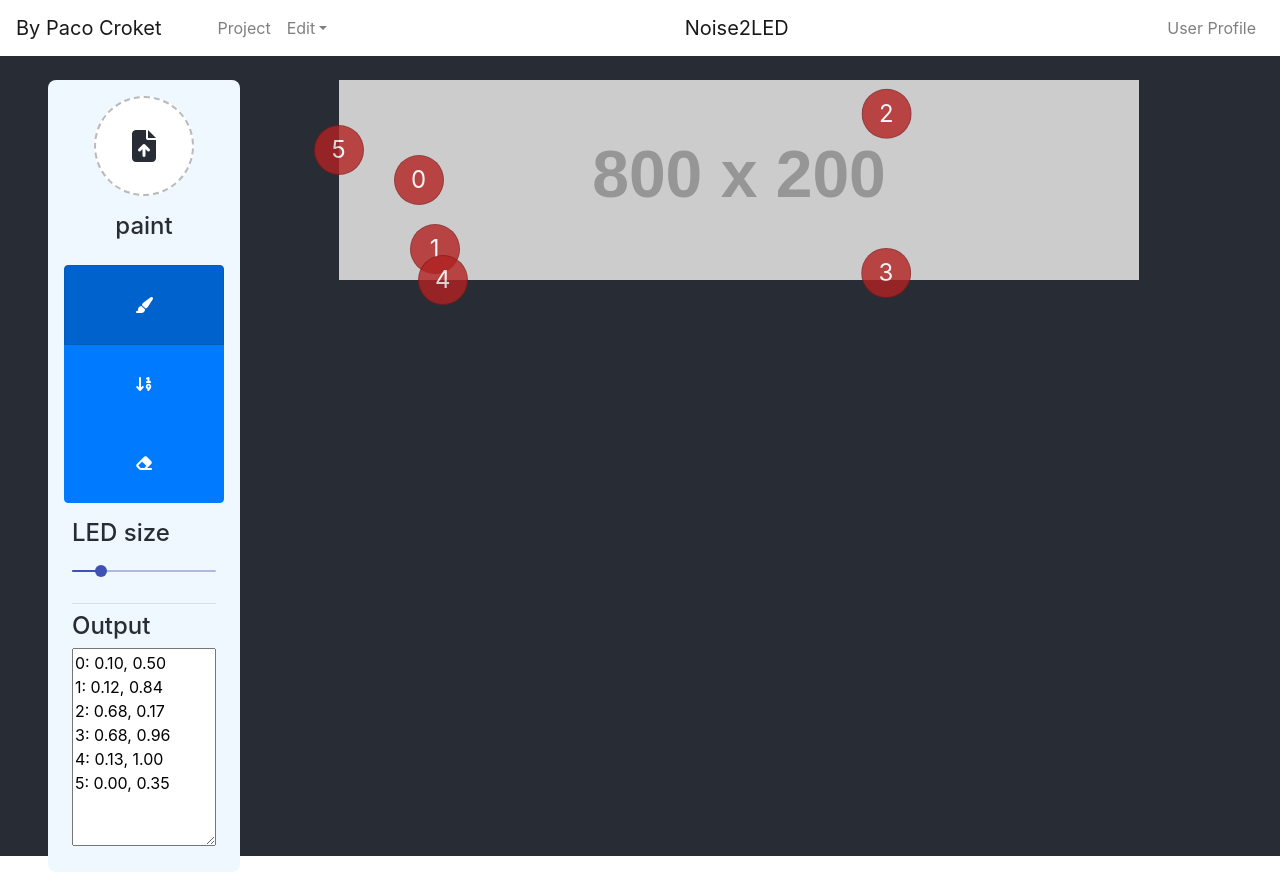
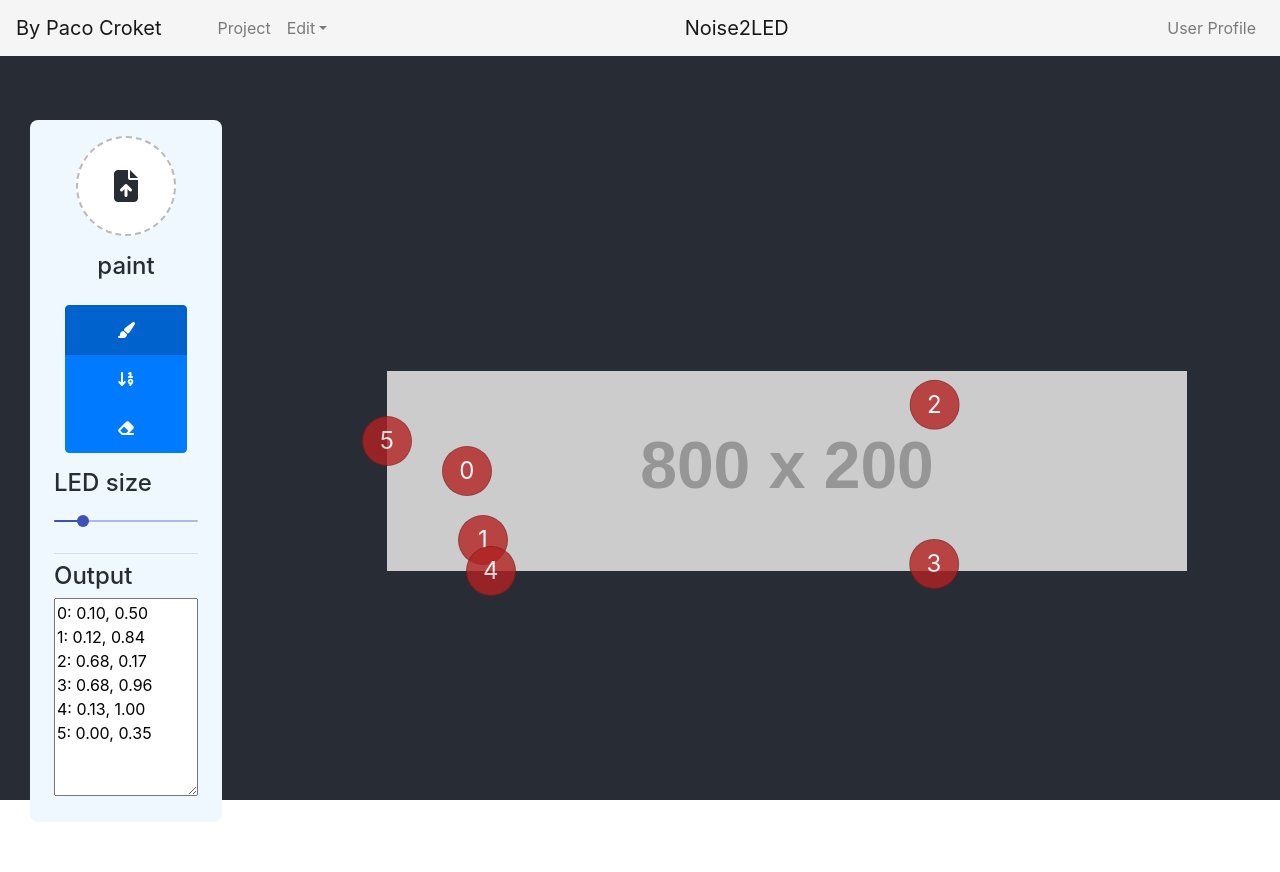
Before and after one commit to pacoCroket/coord-noise-simulation, a React (Create React App) app: page / in a window 1280 px wide. After the commit the page ends 822 px from the top, so only its background shows below. Built offline with nearby package versions, Linux system fonts and the light colour scheme.

Commit message:
windowsize fixed, LEDs pos resize with img resize

```diff
--- a/public/index.html
+++ b/public/index.html
@@ -52,7 +52,6 @@
     <title>Noise2LED</title>
   </head>
   <body>
-    <noscript>You need to enable JavaScript to run this app.</noscript>
     <div id="root"></div>
     <!--
       This HTML file is a template.
--- a/src/App.css
+++ b/src/App.css
@@ -5,24 +5,25 @@ body {
     "Helvetica Neue", sans-serif;
   -webkit-font-smoothing: antialiased;
   -moz-osx-font-smoothing: grayscale;
+  height: 100vh;
   overflow: hidden;
 }
 
-.App {
-  height: 100vh;
+#root {
+  height: 100%
 }
 
-.App-header {
-  background-color: #282c34;
-  display: inline-block;
-  /* flex-direction: column; */
-  align-items: center;
-  /* justify-content: left; */
-  font-size: calc(10px + 2vmin);
+/* NAVBAR */
+.navbar {
+  background-color: whitesmoke;
+}
+
+/* APP */
+
+.App {
+  height: 100%;
+  background-color: #282c34;  background-color: #282c34;
   color: white;
-  /* height: 93vh; */
-  position: relative;
-  width: 100%;
 }
 
 /* NavBar */
@@ -33,10 +34,12 @@ body {
 /* End NavBar */
 /* Workspace */
 .workspace {
-  min-width: 100%;
-  max-height: 100%;
-  margin: 0 4rem;
-  padding: 0;
+  margin: 4rem;
+  /* padding: 3rem; */
+  display: flex;
+  align-items: center;
+  justify-content: center;
+  font-size: calc(10px + 2vmin);
 }
 
 /* End Workspace */
@@ -104,12 +107,12 @@ body {
   /* max-height: 100%; */
   display: flex;
   /* align-items: center; */
-  /* justify-content: center; */
+  justify-content: center;
   /* background: none; */
   width: 100%;
   /* height: 200px; */
-  padding: 0;
-  margin: 0;
+  /* padding: 0; */
+  /* margin: 0 3rem; */
 }
 
 .backImg {
@@ -139,7 +142,7 @@ code {
 }
 
 .btn-toolbar {
-  width: 100%;
+  width: 80%;
   padding: 1rem;
   align-items: center;
   justify-content: flex-start;
@@ -147,7 +150,7 @@ code {
 }
 
 .toolbox-btn {
-  height: 80px;
+  height: 50px;
   font-size: 100%;
 }
 
--- a/src/App.js
+++ b/src/App.js
@@ -98,12 +98,12 @@ class App extends Component {
 
   render() {
     return (
-      <div className="App">
-        <NavBar id="NavBar"></NavBar>
-        <header className="App-header h-100">
-          <div className="container-fluid workspace noSel px-5 py-4">
+      <div className="App" id="app">
+      <NavBar id="NavBar"></NavBar>
+        {/* <header className="App-header"> */}
+          <div className="container-fluid workspace noSel">
             {/* TODO snap workspace to bottom */}
-            <div className="row mx-auto">
+            <div className="row container-fluid">
               <div className="col-md-auto p-0">
                 <EditTools
                   leds={this.state.leds}
@@ -115,7 +115,7 @@ class App extends Component {
               </div>
               {/* TODO vertical divider */}
               <div className="col-1 p-0"></div>
-              <div className="col p-0">
+              <div className="col p-0 my-auto">
                 <Canvas
                   leds={this.state.leds}
                   tooling={this.state.tooling}
@@ -129,7 +129,7 @@ class App extends Component {
               </div>
             </div>
           </div>
-        </header>
+        {/* </header> */}
       </div>
     );
   }
--- a/src/components/Canvas.js
+++ b/src/components/Canvas.js
@@ -9,6 +9,17 @@ export default class Canvas extends Component {
     this.state = { isDragging: false, isDraggingLed: false, tempLeds: [] };
   }
 
+  // Update image dimensions when resizing window
+  updateDimensions = () => {
+    this.props.onImgLoaded(document.getElementById("canvas"));
+  };
+  componentDidMount() {
+    window.addEventListener("resize", this.updateDimensions);
+  }
+  componentWillUnmount() {
+    window.removeEventListener("resize", this.updateDimensions);
+  }
+
   getRelativeFractionPos = ({ clientX, clientY }) => {
     const { imgX, imgY } = this.props.backImg.imgPos;
     // scale x and y to be fractions of the image
@@ -18,12 +29,11 @@ export default class Canvas extends Component {
     return { x, y };
   };
 
-  setStyle = () => {
-    console.log(document.getElementById("canvas").height());
-    if (document.getElementById("canvas").height() > document.getElementById("canvas").width()) {
-      return { height: 100 + "%", width: "auto" };
+  setImgStyle = () => {
+    if (this.props.backImg.imgSize.height > this.props.backImg.imgSize.width) {
+      return { height: '100%', width: 'auto' };
     } else {
-      return { width: 100 + "%", height: "auto" };
+      return { width: '100%', height: 'auto' };
     }
   };
 
@@ -47,7 +57,7 @@ export default class Canvas extends Component {
     this.setState({ isDragging: true });
 
     if (this.state.tempLeds[0] && !this.state.isDraggingLed) {
-      const { x, y } = this.getRelativeFractionPos({ clientX, clientY });
+      let { x, y } = this.getRelativeFractionPos({ clientX, clientY });
       const { width, height } = this.props.backImg.imgSize;
 
       // append new Leds to tempLeds and update their pos
@@ -73,6 +83,9 @@ export default class Canvas extends Component {
         // add the calculated leds to state
         this.setState({ tempLeds });
       } else if (this.props.tooling.paintMode === App.paintModes.paint) {
+        // constrain to canvas
+        x = x < 0 ? 0 : x > 1 ? 1 : x;
+        y = y < 0 ? 0 : y > 1 ? 1 : y;
         this.setState({ tempLeds: [{ id: this.props.leds.length, x, y }] });
       }
     }
@@ -114,15 +127,22 @@ export default class Canvas extends Component {
     const { paintMode } = this.props.tooling;
 
     return (
-      <div className="d-flex canvas" onMouseDown={this.handleMouseDown}>
+      <div className="canvas" onMouseDown={this.handleMouseDown}>
         {/* TODO fit img to screen for all cases */}
-
-        <img src={imgUrl} className="img-fluid backImg" onLoad={this.handleImgageLoad} id="canvas" alt="reference for leds"></img>
+        <div className="d-flex">
+          <img
+            src={imgUrl}
+            className="img-fluid backImg"
+            style={this.setImgStyle()}
+            onLoad={this.handleImgageLoad}
+            id="canvas"
+            alt="reference for leds"
+          ></img>
 
           {/* Show current LEDs */}
           {this.props.leds.map(led => (
             <Draggable
-            className="mx-auto"
+              className=""
               key={led.id}
               paintMode={paintMode}
               isDragging={this.state.isDragging}
@@ -139,7 +159,7 @@ export default class Canvas extends Component {
           {/* Show tempLeds */}
           {this.state.tempLeds.map(led => (
             <Draggable
-            className="mx-auto"
+              className=""
               key={led.id}
               paintMode={paintMode}
               isDragging={this.state.isDragging}
@@ -153,6 +173,7 @@ export default class Canvas extends Component {
             ></Draggable>
           ))}
         </div>
+      </div>
     );
   }
 }
```
Lines whose indentation alone changed are shown as unchanged.
